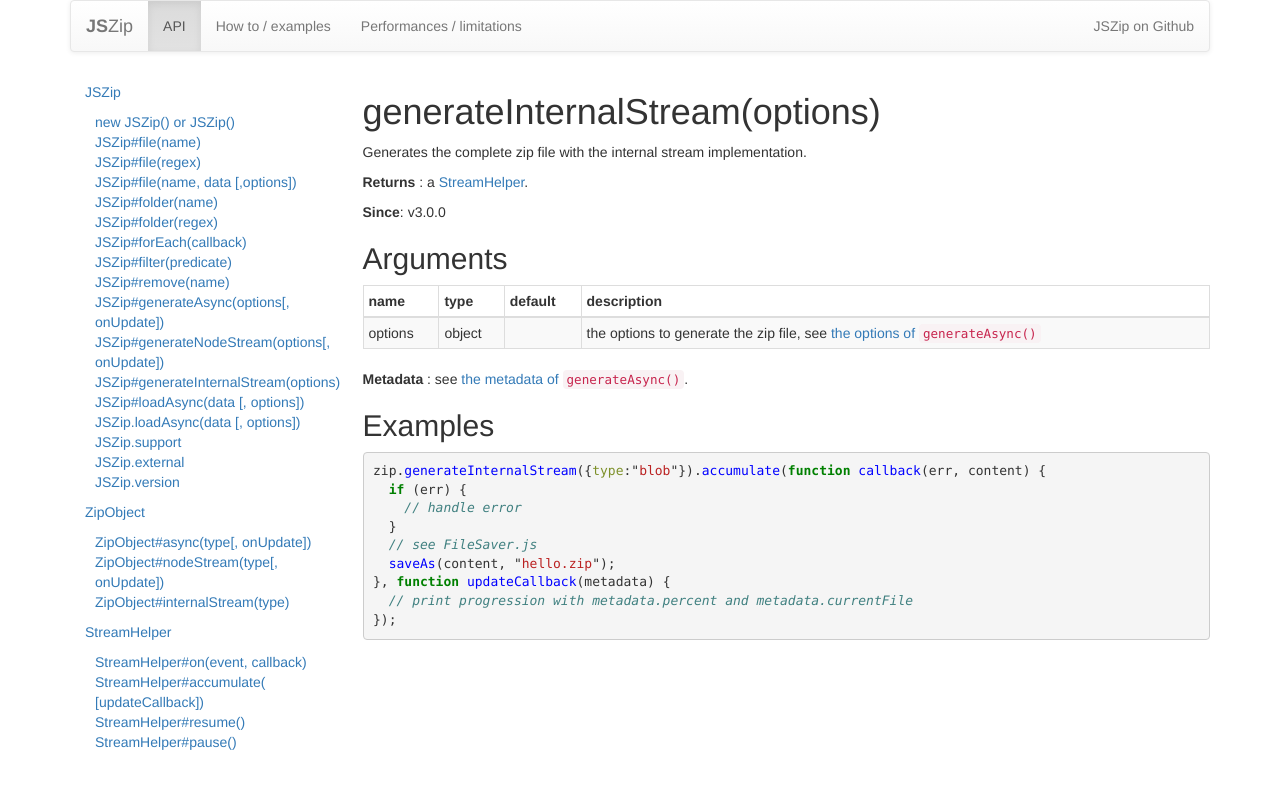
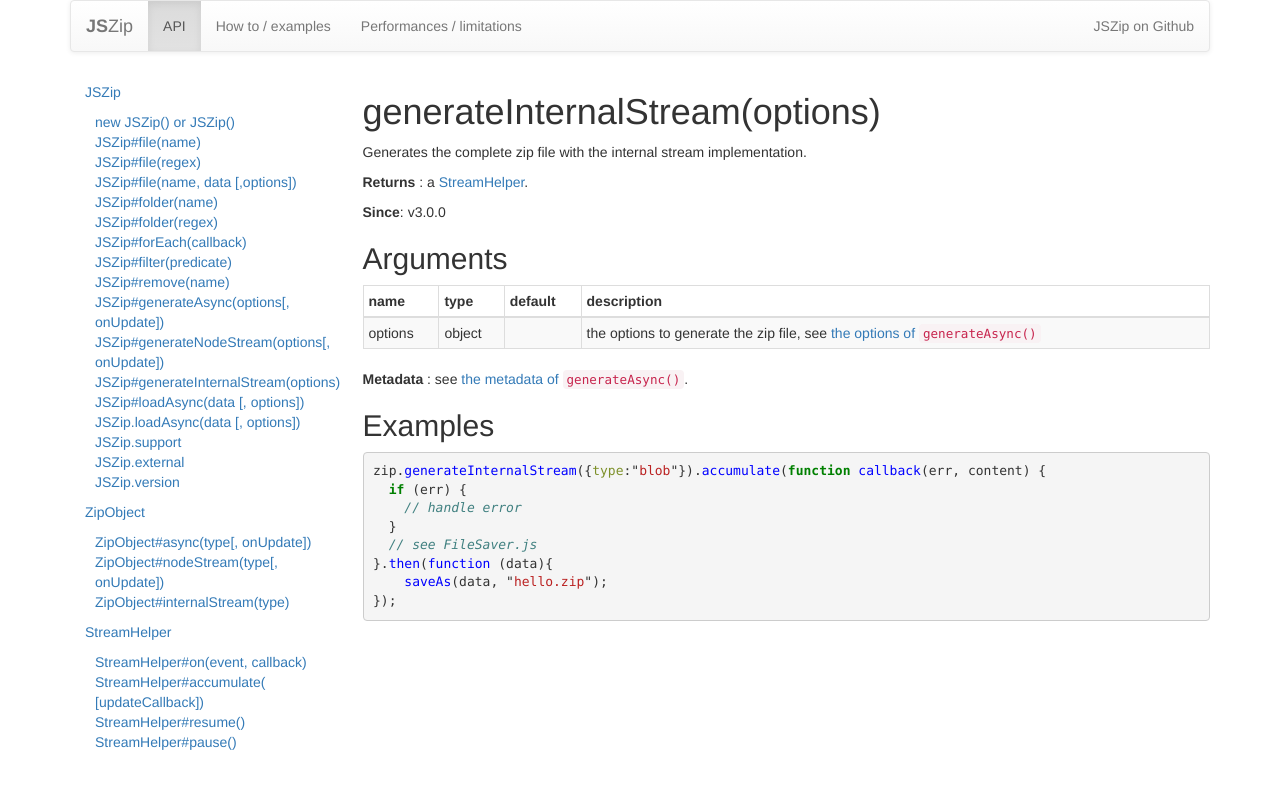
Before and after one commit to Stuk/jszip, a Jekyll site: the page built from documentation/api_jszip/generate_internal_stream.md, in a window 1280 px wide. Shown: the top 789 px of the page. Built offline with Jekyll 4.4.1, drawn with Linux system fonts in a browser that asks for light colours; nearby versions of some CDN libraries; comment, search, counter and statistics services are not loaded.

Commit message:
Update generate_internal_stream.md
Example code did not work

````diff
--- a/documentation/api_jszip/generate_internal_stream.md
+++ b/documentation/api_jszip/generate_internal_stream.md
@@ -26,8 +26,7 @@
     // handle error
   }
   // see FileSaver.js
-  saveAs(content, "hello.zip");
-}, function updateCallback(metadata) {
-  // print progression with metadata.percent and metadata.currentFile
+}.then(function (data){
+    saveAs(data, "hello.zip");
 });
 ```
````
